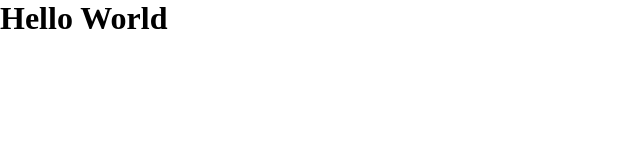
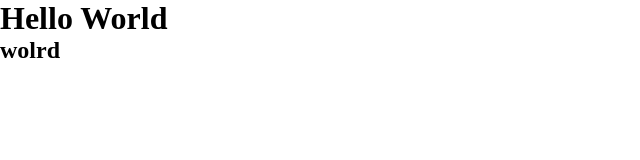
Before and after one commit to LukaTsulukidzee/Lecture-10, a plain HTML site: page index.html in a window 1280 px wide. Shown: the full height of the page, 0-640 px from the left. Drawn offline with Linux system fonts and the light colour scheme.

Commit message:
Update index.html

```diff
--- a/index.html
+++ b/index.html
@@ -8,5 +8,6 @@
   </head>
   <body>
     <h1>Hello World</h1>
+    <h2>wolrd</h2>
   </body>
 </html>
```
